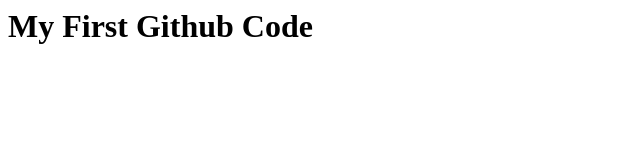
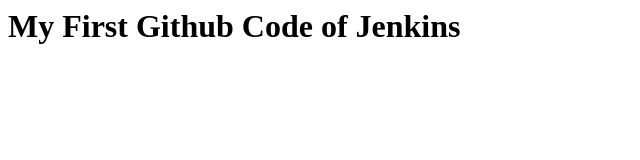
Before and after one commit to deepak-mech/jenkins-class-repo, a plain HTML site: page index.html in a window 1280 px wide. Shown: the whole page, without its empty margins (0-640 px from the left). Drawn offline with Linux system fonts and the light colour scheme.

Commit message:
Update index.html

```diff
--- a/index.html
+++ b/index.html
@@ -1 +1 @@
-<h1>My First Github Code</h1>
+<h1>My First Github Code of Jenkins</h1>
```
